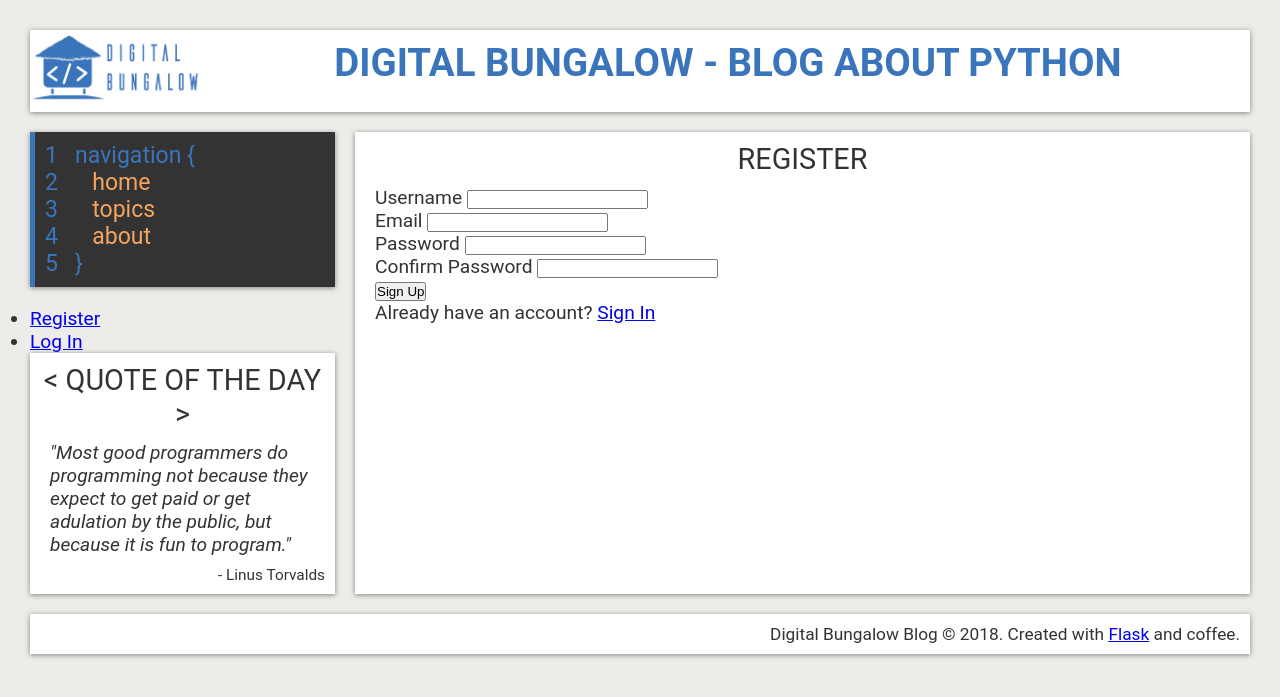
After one commit to denibulkashvili/flaskblog, a Flask app: page /register in a window 1280 px wide. The commit adds this page. Shown: the top 697 px of the page. Run offline with Flask 2, Linux system fonts and the light colour scheme; some libraries are stand-ins or nearby versions; some web fonts are replaced.

Commit message:
Added templates and routes for login and register pages

```diff
--- /dev/null
+++ b/flaskblog/forms.py
@@ -0,0 +1,18 @@
+from flask_wtf import FlaskForm
+from wtforms import StringField, PasswordField, SubmitField, BooleanField
+from wtforms.validators import DataRequired, Length, Email, EqualTo
+
+class RegistrationForm(FlaskForm):
+    username = StringField('Username', validators=[DataRequired(),
+                            Length(min=2, max=20)])
+    email = StringField('Email', validators=[DataRequired(), Email()])
+    password = PasswordField('Password', validators=[DataRequired()])
+    confirm_password = PasswordField('Confirm Password',
+                                    validators=[DataRequired(), EqualTo('password')])
+    submit = SubmitField('Sign Up')
+
+class LoginForm(FlaskForm):
+    email = StringField('Email', validators=[DataRequired(), Email()])
+    password = PasswordField('Password', validators=[DataRequired()])
+    remember = BooleanField('Remember Me')
+    submit = SubmitField('Log In')
--- a/flaskblog/models.py
+++ b/flaskblog/models.py
@@ -20,3 +20,6 @@ class Post(db.Model):
 
     def __repr__(self):
         return f"Post('{self.title}', '{self.date_posted}')"
+
+class User(db.Model):
+    id = db.Column(db.Integer, primary_key=True)
--- a/flaskblog/routes.py
+++ b/flaskblog/routes.py
@@ -1,6 +1,7 @@
 from flask import render_template, url_for, flash, redirect
 from flaskblog import app
 from flaskblog.models import Topic, Post
+from flaskblog.forms import RegistrationForm, LoginForm
 
 
 # Routes
@@ -28,12 +29,21 @@ def post(post_title):
     topic = Topic.query.filter_by(id=post.topic_id).first()
     return render_template('post.html', topic=topic, post=post)
 
+@app.route("/register", methods=['GET', 'POST'])
+def register():
+    form = RegistrationForm()
+    if form.validate_on_submit():
+        flash(f'Account created for {form.username.data}!', 'success')
+        return redirect(url_for('home'))
+    return render_template('register.html', title='Register', form=form)
 
-
-# @app.errorhandler(404)
-# def page_not_found(e):
-#     return render_template('404.html', title='404'), 404
-#
-# @app.errorhandler(500)
-# def internal_server_error(e):
-#     return render_template('500.html', title='500'), 500
+@app.route("/login", methods=['GET', 'POST'])
+def login():
+    form = LoginForm()
+    if form.validate_on_submit():
+        if form.email.data == 'admin@blog.com' and form.password.data == 'password':
+            flash('You have been logged in', 'success')
+            return redirect(url_for('home'))
+        else:
+            flash('Login unsuccessful. Please check username and password', 'danger')
+    return render_template('login.html', title='Log In', form=form)
--- a/flaskblog/templates/layout.html
+++ b/flaskblog/templates/layout.html
@@ -59,6 +59,13 @@
         </ul>
       </nav> <!-- /nav -->
 
+      <div class="log-reg">
+        <ul>
+          <li><a href="{{ url_for('register')}}">Register</a></li>
+          <li><a href="{{ url_for('login')}}">Log In</a></li>
+        </ul>
+      </div>
+
       <div class="sidebar">
         <h2>&lt; Quote of the Day &gt;</h2>
         <p class="quote">"Most good programmers do programming not because they
@@ -68,7 +75,15 @@
 
     </aside> <!-- /aside -->
 
-
+    {% with messages = get_flashed_messages(with_categories=true) %}
+      {% if messages %}
+        {% for category, message in messages %}
+        <div class="alert alert-{{ category }}">
+          {{ message }}
+        </div>
+        {% endfor %}
+      {% endif %}
+    {% endwith %}
     {% block content %}{% endblock content %}
 
     <footer>
--- /dev/null
+++ b/flaskblog/templates/register.html
@@ -0,0 +1,69 @@
+{% extends "layout.html" %}
+{% block content %}
+
+    <article class="form">
+      <h2>Register</h2>
+      <form class="register" action="" method="POST">
+        {{ form.hidden_tag() }}
+        <div class="form-group">
+          {{  form.username.label }}
+          {% if form.username.errors %}
+            {{ form.username }}
+            <div class="invalid-feedback">
+              {% for error in form.username.errors %}
+                <span>{{ error }}</span>
+              {% endfor %}
+            </div>
+          {% else %}
+            {{  form.username }}
+          {% endif %}
+        </div> <!-- /username -->
+        <div class="form-group">
+          {{  form.email.label }}
+          {% if form.email.errors %}
+            {{ form.email }}
+            <div class="invalid-feedback">
+              {% for error in form.email.errors %}
+                <span>{{ error }}</span>
+              {% endfor %}
+            </div>
+          {% else %}
+            {{  form.email }}
+          {% endif %}
+        </div> <!-- /email -->
+        <div class="form-group">
+          {{  form.password.label }}
+          {% if form.password.errors %}
+            {{ form.password }}
+            <div class="invalid-feedback">
+              {% for error in form.password.errors %}
+                <span>{{ error }}</span>
+              {% endfor %}
+            </div>
+          {% else %}
+            {{  form.password }}
+          {% endif %}
+        </div> <!-- /password -->
+        <div class="form-group">
+          {{  form.confirm_password.label }}
+          {% if form.confirm_password.errors %}
+            {{ form.confirm_password }}
+            <div class="invalid-feedback">
+              {% for error in form.confirm_password.errors %}
+                <span>{{ error }}</span>
+              {% endfor %}
+            </div>
+          {% else %}
+            {{  form.confirm_password }}
+          {% endif %}
+        </div> <!-- /confirm_password -->
+        <div class="form-group btn">
+          {{  form.submit }}
+        </div>
+      </form>
+      <div class="form-extra">
+        Already have an account? <a href="{{ url_for('login') }}">Sign In</a>
+      </div>
+    </article>
+
+{% endblock content %}
```
Also changed, not shown: flaskblog/__init__.py (+1 -8 lines), flaskblog/templates/login.html (added, +48 -0 lines).
